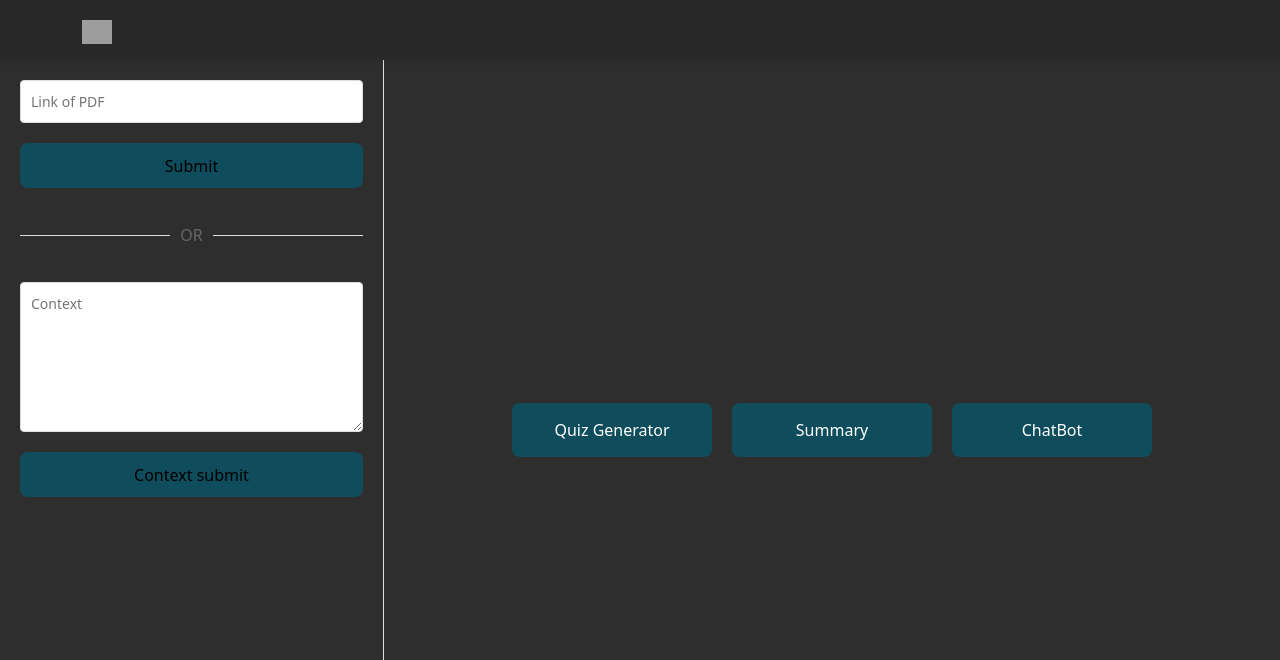
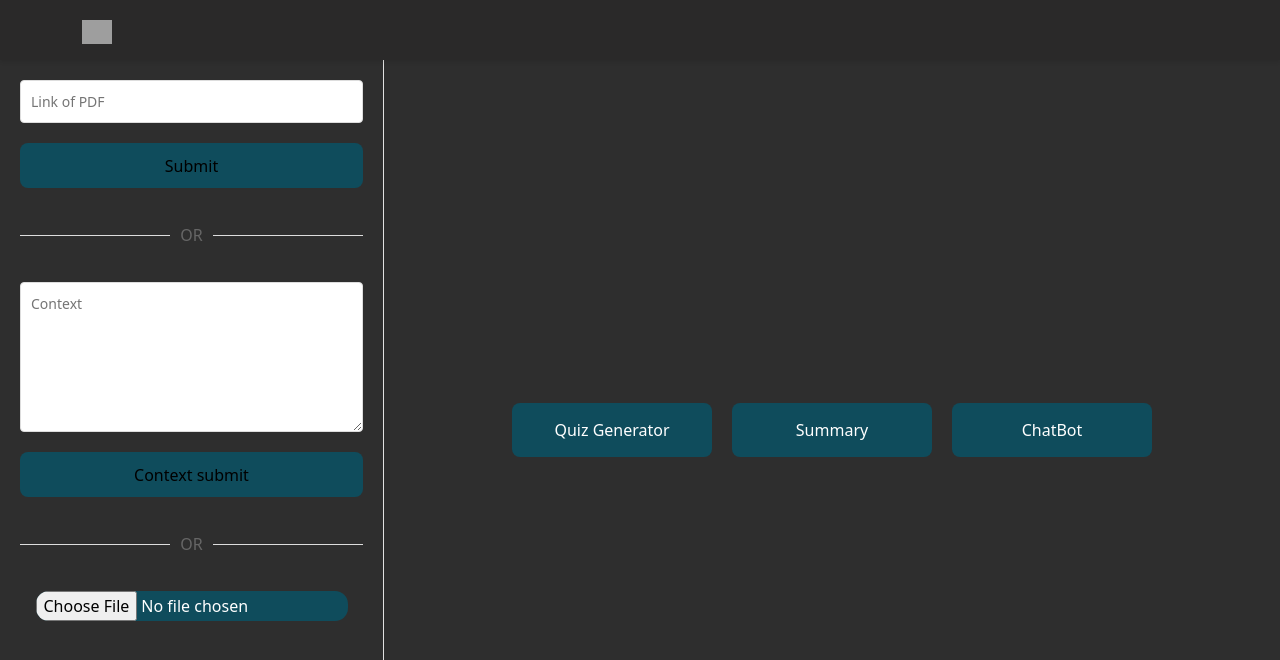
Before and after one commit to RealRaghu09/Learn-GPT, a React (Vite) app in the folder frontend/: page / in a window 1280 px wide. Shown: the top 660 px of the page. Built offline with nearby package versions, Linux system fonts and the light colour scheme; grey boxes are pictures that could not be loaded; a web font is replaced by a local one.

Commit message:
upload pdf done

```diff
--- a/frontend/src/components/InputArea.css
+++ b/frontend/src/components/InputArea.css
@@ -77,3 +77,16 @@
   left: 0;
   z-index: 0;
 }
+.file-upload{
+  color: white;
+  display: flex;
+   justify-content: center;
+}
+.upload-status{
+  color: white;
+}
+.file-input{
+border-radius: 13px;
+color: white;
+background-color: #0F4C5C;
+}
--- a/frontend/src/components/InputArea.jsx
+++ b/frontend/src/components/InputArea.jsx
@@ -9,6 +9,7 @@ export default function InputArea() {
   const [result, setResult] = useState(null);
   const { finalData, setFinalData } = useData();
   const [pdf_data, setPdf_data] = useState("");
+  const [uploadStatus, setUploadStatus] = useState('');
 
   const validatePdfLink = (link) => {
     if (!link) return true;
@@ -109,6 +110,28 @@ const handleContextSubmit = async () => {
       console.error('Error:', error);
     }
 };
+const handleUpload = async (e) => {
+  const file = e.target.files[0];
+  if (!file) return;
+  setUploadStatus('Uploading...');
+  const formData = new FormData();
+  formData.append("pdf", file);
+
+  try {
+    const response = await fetch("http://localhost:8000/upload", {
+      method: "POST",
+      body: formData,
+    });
+
+    const result = await response.json();
+    console.log("Extracted text:", result.text);
+    setUploadStatus('Done!');
+    setFinalData(result.text || '');
+  } catch (error) {
+    setUploadStatus('Error uploading PDF');
+    console.error('Upload error:', error);
+  }
+};
 
   return (
     <div className="input-container">
@@ -150,6 +173,13 @@ const handleContextSubmit = async () => {
     >
       {result ? 'Submitted' : 'Context submit'}
     </button>
+    <div className="separator">
+        <span>OR</span>
+      </div>
+      <div className='file-upload'>
+      <input type="file" accept="application/pdf" onChange={handleUpload} className='file-input' />
+      </div>
+      {uploadStatus && <div className="upload-status">{uploadStatus}</div>}
     </div>
   )
 }
```
Also changed, not shown: 1 other file (tests, documents, lock files or other folders).
